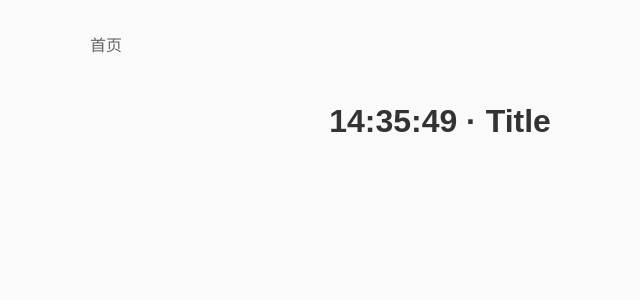
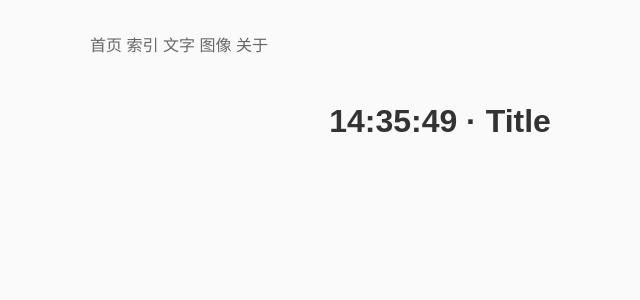
Before and after one commit to dtrmdrk/dtrmdrk.github.io, a Jekyll site: the page built from index.html, in a window 1280 px wide. Shown: the top 300 px of the page, without its empty margins (200-840 px from the left). Built offline with Jekyll 4.4.1, drawn with Linux system fonts in a browser that asks for light colours.

Commit message:
Update default.html

```diff
--- a/_layouts/default.html
+++ b/_layouts/default.html
@@ -11,6 +11,11 @@
   <main class="container">
     <nav>
       <a href="{{ '/' | relative_url }}">首页</a>
+      <a href="{{ '/archive/' | relative_url }}">索引</a>
+      <a href="{{ '/text/' | relative_url }}">文字</a>
+      <a href="{{ '/image/' | relative_url }}">图像</a>
+      <a href="{{ '/about/' | relative_url }}">关于</a>
+</nav>
     </nav>
     <!-- 页面内容会插在这里 -->
     {{ content }}
```
